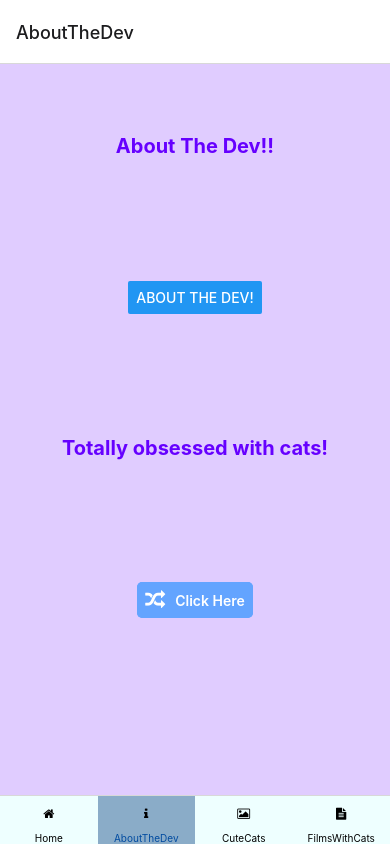
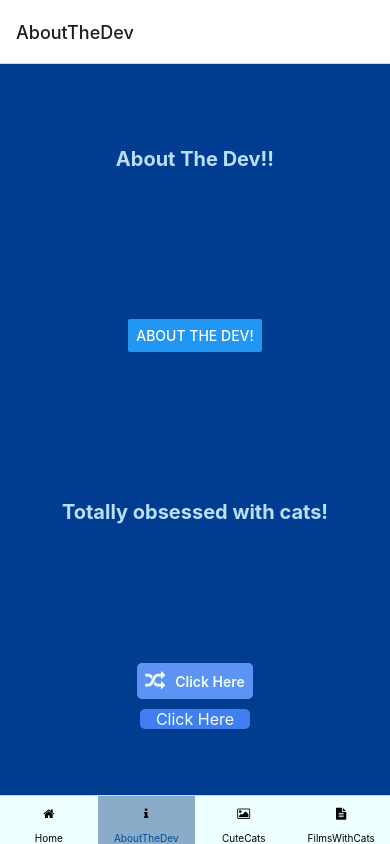
Before and after one commit to HsShortland/Love_of_cats, a React Native app: screen /AboutTheDev in a window 390 px wide. Built offline with nearby package versions, Linux system fonts and the light colour scheme.

Commit message:
changed the colour scheme

```diff
--- a/src/Components/Button1.js
+++ b/src/Components/Button1.js
@@ -26,7 +26,7 @@ export default function Button1(props) {
     }
 
     return (
-            <FontAwesome.Button  backgroundColor={'#63a4ff'} name="random" onPress={()=>{changeButtonText(); counter();}}>{generateWord}
+            <FontAwesome.Button  color={'#eeffff'} backgroundColor={'#5e92f3'} name="random" onPress={()=>{changeButtonText(); counter();}}>{generateWord}
             </FontAwesome.Button>
 );
 }
--- a/src/Components/Button2.js
+++ b/src/Components/Button2.js
@@ -6,7 +6,7 @@ export default function Button2(props) {
         console.log('I want to break free!')
     }
     return (
-        <Pressable style={styles.button2} onPress={RandomSong}>
+        <Pressable  style={styles.button2} onPress={RandomSong}>
             <Text style={styles.text}>{props.details}</Text>
         </Pressable>
 );
@@ -14,14 +14,16 @@ export default function Button2(props) {
 
 const styles = StyleSheet.create({
     text: {
-        color: 'black',
+        color: '#eeffff',
         fontSize: 16,
         textAlign: 'center'
         },
     button2: {
-        backgroundColor: '#a366ff',
+        backgroundColor: '#417ff1',
         lineHeight: 20,
         marginTop: 10,
-        marginBottom: 10
+        marginBottom: 10,
+        borderRadius: 5,
+        width:110
         }
     });
--- a/src/Screens/AboutTheDev.js
+++ b/src/Screens/AboutTheDev.js
@@ -30,8 +30,10 @@ class AboutTheDev extends React.Component {
                 <StatusBar style="auto" />
                 <Button title="About The Dev!" onPress={this.update}></Button>
                 <Text style={styles.text}>Totally obsessed with cats!</Text>
-                <Button1 ></Button1>
-                <Button2></Button2>
+                <View style={styles.buttons}>
+                    <Button1 ></Button1>
+                    <Button2 details='Click Here'></Button2>
+                </View>
             </View>
         )
     }
@@ -41,13 +43,13 @@ class AboutTheDev extends React.Component {
 const styles = StyleSheet.create({
     container: {
         flex: 1,
-        backgroundColor: '#e0ccff',
+        backgroundColor: '#003c8f',
         alignItems: 'center',
         justifyContent: 'space-around',
 
     },
     text: {
-        color: '#6600ff',
+        color: '#bbdefb',
         fontWeight: 'bold',
         margin: 10,
         padding: 10,
--- a/src/Screens/CuteCats.js
+++ b/src/Screens/CuteCats.js
@@ -37,8 +37,10 @@ class CuteCats extends React.Component {
                     <Image style={styles.image} source={require('../../assets/cute_moustache_cat.jpg')} />
                     <Image style={styles.image} source={require('../../assets/street_art_cat_with_wool.jpg')} />
                     <Image style={styles.image} source={require('../../assets/street_art_two_cats.jpg')} />
+                    <View style={styles.buttons}>
                     <Button1 ></Button1>
                     <Button2 details='Click Here'></Button2>
+                    </View>
                 </ScrollView>
             </View>
         )
@@ -49,13 +51,13 @@ class CuteCats extends React.Component {
 const styles = StyleSheet.create({
     container: {
         flex: 1,
-        backgroundColor: '#e0ccff',
+        backgroundColor: '#003c8f',
         alignItems: 'center',
         justifyContent: 'space-around',
 
     },
     text: {
-        color: '#6600ff',
+        color: '#bbdefb',
         fontWeight: 'bold',
         margin: 10,
         padding: 10,
--- a/src/Screens/FilmsWithCats.js
+++ b/src/Screens/FilmsWithCats.js
@@ -36,24 +36,25 @@ class FilmsWithCats extends React.Component {
                         <Text style={styles.text}>Alien</Text>
                         <Text style={styles.text}>The Cat From Outer Space</Text>
                         <Text style={styles.text}>iRobot</Text>
-                <Button1></Button1>
-                <Button2></Button2>
+                <View style={styles.buttons}>
+                    <Button1></Button1>
+                    <Button2 details='Click Here'></Button2>
+                </View>
             </View>
         )
     }
 }
 
-
 const styles = StyleSheet.create({
     container: {
         flex: 1,
-        backgroundColor: '#e0ccff',
+        backgroundColor: '#003c8f',
         alignItems: 'center',
         justifyContent: 'space-around',
 
     },
     text: {
-        color: '#6600ff',
+        color: '#bbdefb',
         fontWeight: 'bold',
         margin: 10,
         padding: 10,
--- a/src/Screens/HomeScreen.js
+++ b/src/Screens/HomeScreen.js
@@ -21,13 +21,13 @@ export default function HomeScreen({navigation}) {
 const styles = StyleSheet.create({
 container: {
     flex: 1,
-    backgroundColor: '#e0ccff',
+    backgroundColor: '#003c8f',
     alignItems: 'center',
     justifyContent: 'space-around',
 
 },
 text: {
-color: '#6600ff',
+color: '#bbdefb',
 fontWeight: 'bold',
 margin:10,
 padding:10,
```
